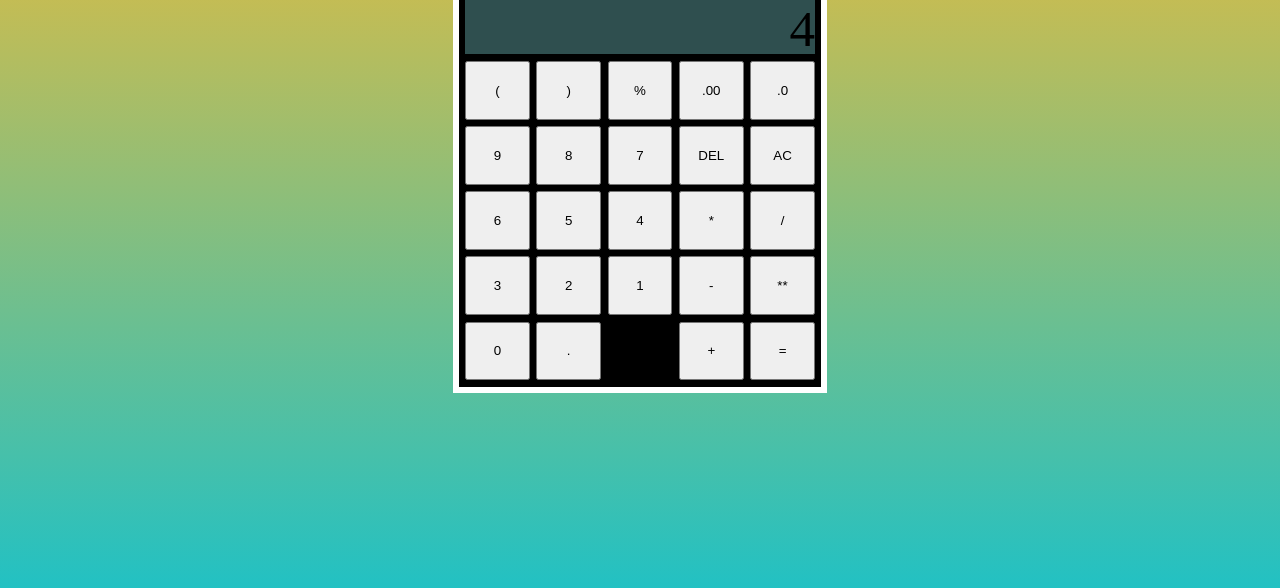
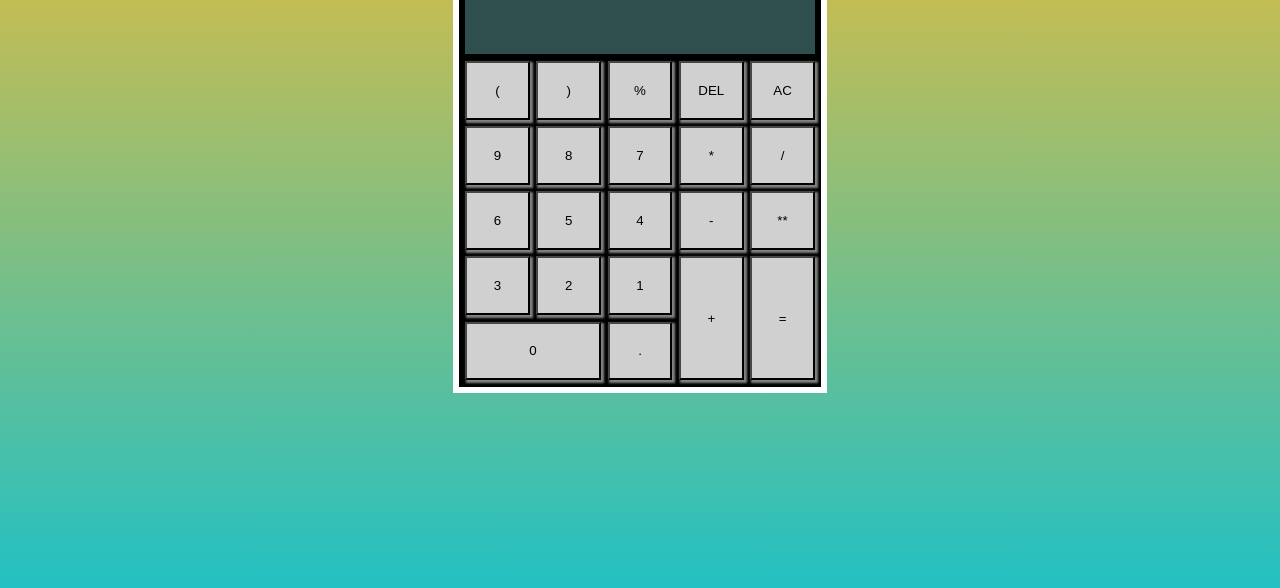
Before and after one commit to AlanContrerasM/CalculatorOdin, a plain HTML site: page index.html in a window 1280 px wide. Shown: the part 212-800 px from the top of the page. Drawn offline with Linux system fonts and the light colour scheme.

Commit message:
all functionalities ready

```diff
--- a/index.html
+++ b/index.html
@@ -16,35 +16,33 @@
             <!-- Creating the container for the calculator -->
             <div class="container">
                 <div class="display">
-                    <div class="displayText" id="opHistory">500000000000000000000000000000000000000000000</div>
-                    <div class="displayText" id="result">4</div>
+                    <div class="displayText" id="opHistory"></div>
+                    <div class="displayText" id="result"></div>
                 </div>
-                <!-- decimal adder or decreaser -->
                 <button id="(" class="item">(</button>
                 <button id=")" class="item">)</button>
                 <button id="%" class="item">%</button>
-                <button id="decimal+" class="special1 item">.00</button>
-                <button id="decimal-" class="special1 item">.0</button>
+                <button id="del" class="item">DEL</button>
+                <button id="clear" class="item">AC</button>
+
                 <button id="9" class="item">9</button>
                 <button id="8" class="item">8</button>
                 <button id="7" class="item">7</button>
-                <button id="del" class="item">DEL</button>
-                <button id="clear" class="item">AC</button>
+                <button id="multiply" class="item">*</button>
+                <button id="divide" class="item">/</button>
                 <button id="6" class="item">6</button>
                 <button id="5" class="item">5</button>
                 <button id="4" class="item">4</button>
-                <button id="multiply" class="item">*</button>
-                <button id="divide" class="item">/</button>
+                <button id="substract" class="item">-</button>
+                <button id="power" class="item">**</button>
                 <button id="3" class="item">3</button>
                 <button id="2" class="item">2</button>
                 <button id="1" class="item">1</button>
-                <button id="substract" class="item">-</button>
-                <button id="power" class="item">**</button>
-                <button id="0" class="item">0</button>
-                <button id="." class="item">.</button>
-                <div></div>
                 <button id="add" class="item">+</button>
                 <button id="solve" class="item">=</button>
+                <button id="zero" class="item">0</button>
+                <button id="." class="item">.</button>
+
             </div>
         </main>
         <footer></footer>
--- a/mystyles.css
+++ b/mystyles.css
@@ -44,3 +44,28 @@ main {
     text-align: right;
     align-self: end;
 }
+
+#add{
+    grid-row: 6 / span 2;
+    grid-column: 4 / span 1;
+}
+#solve{
+    grid-row: 6 / span 2;
+    grid-column: 5 / span 1;
+}
+#zero{
+    grid-column: 1 / span 2;
+}
+.item{
+    box-shadow: 2px 2px 2px 1px #999;
+    background-color: whitesmoke;
+    opacity: .85;
+}
+.item:hover{
+    opacity: 1;
+}
+
+
+/* .special1{
+    background-color: mediumseagreen;
+} */
```
